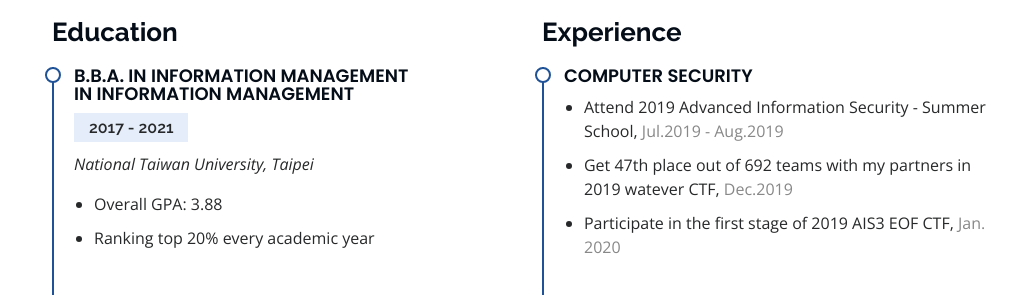
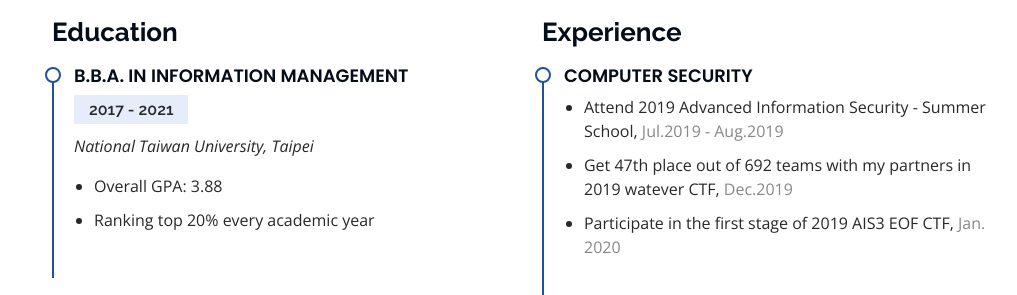
Before and after one commit to Howard-Hsiao/Yun_website, a plain HTML site: page index.html in a window 1280 px wide. Shown: the part 2081-2376 px from the top of the page, without its empty margins (263-1280 px from the left). Drawn offline with nearby package versions, Linux system fonts and the light colour scheme.

Commit message:
correct syntax error

```diff
--- a/index.html
+++ b/index.html
@@ -194,7 +194,7 @@
 
             <h3 class="resume-title">Education</h3>
             <div class="resume-item">
-              <h4>B.B.A. in Information Management in Information Management</h4>
+              <h4>B.B.A. in Information Management</h4>
               <h5>2017 - 2021</h5>
               <p><em>National Taiwan University, Taipei</em></p>
               <ul>
```
